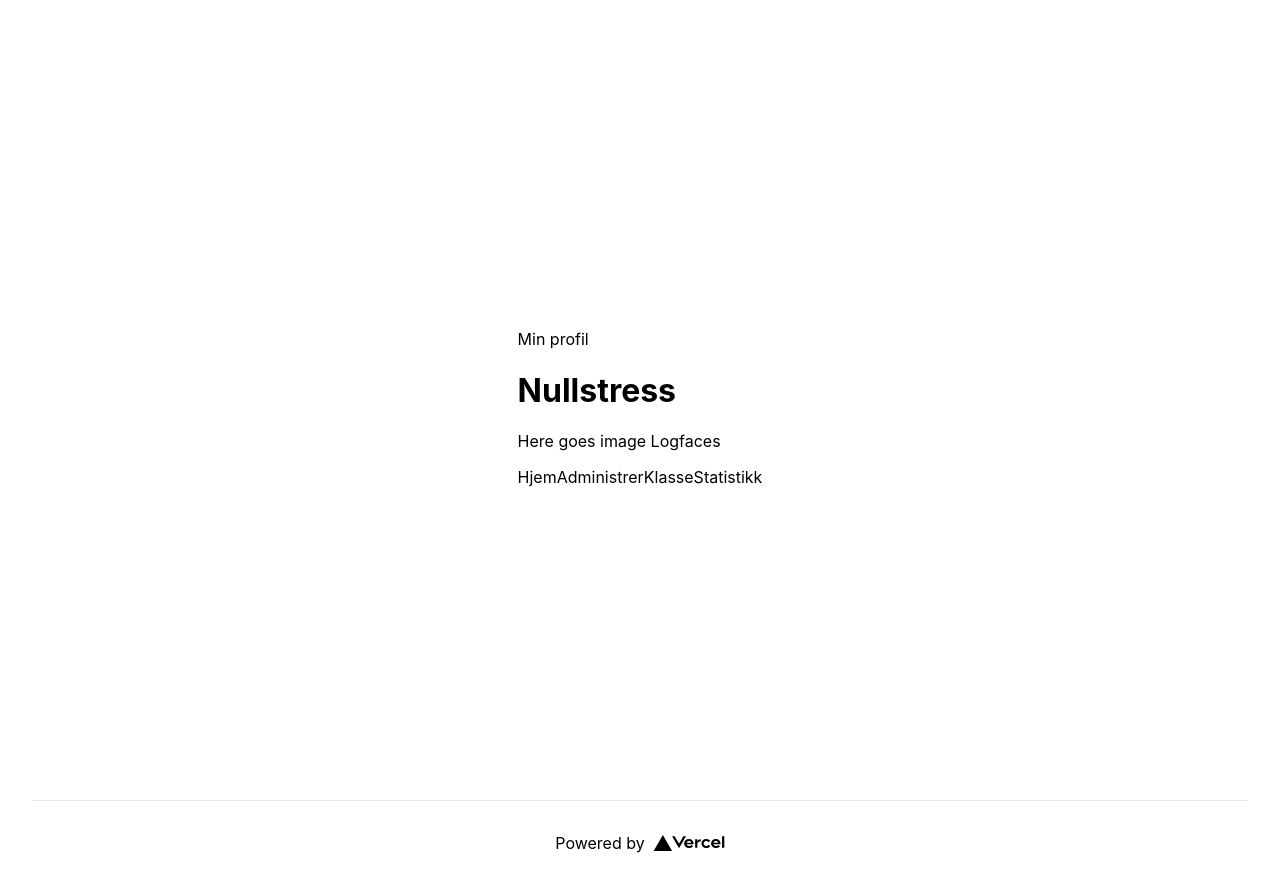
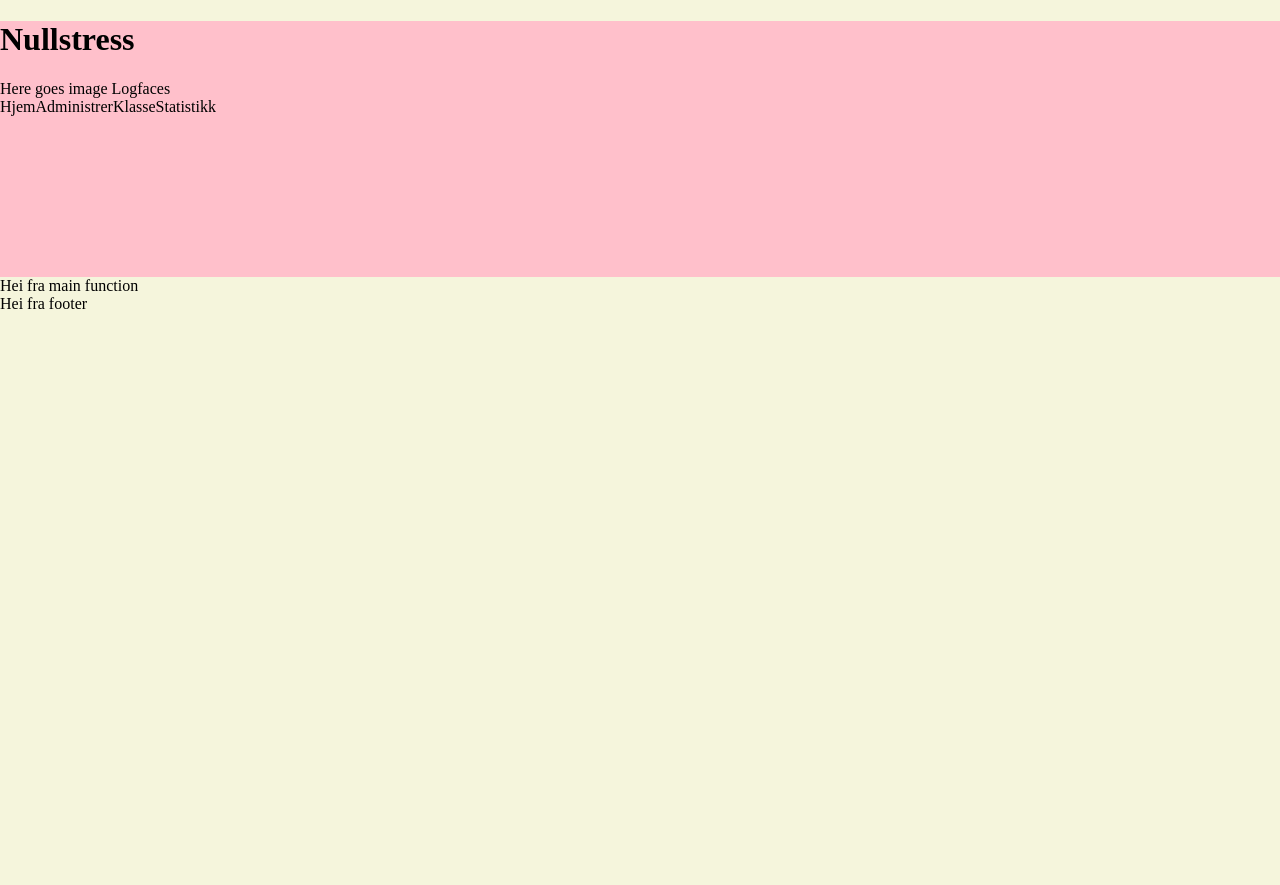
Before and after one commit to johanparnian/NullStressSolution, a Next.js app in the folder Front/nullfront/: page / in a window 1280 px wide. After the commit the page ends 800 px from the top, so only its background shows below. Built offline with nearby package versions, Linux system fonts and the light colour scheme.

Commit message:
Added base structure for pages.

```diff
--- a/Front/nullfront/Components/Admin/HeaderView.js
+++ b/Front/nullfront/Components/Admin/HeaderView.js
@@ -3,9 +3,9 @@
 export default function HeaderView() {
 
     return (
-        <div>
-            <div>
-                <p><a>Min profil</a></p>
+        <div class="container_header">
+            <div class="profile_button">
+                <a href="vg.no"></a>
             </div>
             <div>
                 <h1>Nullstress</h1>
--- a/Front/nullfront/Components/Admin/Main.js
+++ b/Front/nullfront/Components/Admin/Main.js
@@ -0,0 +1,8 @@
+export default function Main() {
+
+    return (
+        <div>
+            <p>Hei fra main function</p>
+        </div>
+    )
+}
--- a/Front/nullfront/pages/index.js
+++ b/Front/nullfront/pages/index.js
@@ -1,6 +1,7 @@
 import Head from 'next/head'
 import Image from 'next/image'
 import HeaderView from '../Components/Admin/HeaderView'
+import Main from '../Components/Admin/Main'
 import styles from '../styles/Home.module.css'
 
 export default function Home() {
@@ -14,22 +15,18 @@ export default function Home() {
 
       <main className={styles.main}>
 
-       <HeaderView />
+
+            <HeaderView />
+
+
+          <div id="container2">
+            <Main />
+          </div>
 
       </main>
 
-      <footer className={styles.footer}>
-        <a
-          href="https://vercel.com?utm_source=create-next-app&utm_medium=default-template&utm_campaign=create-next-app"
-          target="_blank"
-          rel="noopener noreferrer"
-        >
-          Powered by{' '}
-          <span className={styles.logo}>
-            <Image src="/vercel.svg" alt="Vercel Logo" width={72} height={16} />
-          </span>
-        </a>
-      </footer>
+      <footer>Hei fra footer</footer>
+
     </div>
   )
 }
--- a/Front/nullfront/styles/Home.module.css
+++ b/Front/nullfront/styles/Home.module.css
@@ -1,6 +1,7 @@
-.container {
-  padding: 0 2rem;
+/* .container {
+  background-color: green;
 }
+
 
 .main {
   min-height: 100vh;
@@ -15,7 +16,7 @@
 .footer {
   display: flex;
   flex: 1;
-  padding: 2rem 0;
+  padding: 5rem 0;
   border-top: 1px solid #eaeaea;
   justify-content: center;
   align-items: center;
@@ -126,4 +127,4 @@
   .logo img {
     filter: invert(1);
   }
-}
+} */
--- a/Front/nullfront/styles/globals.css
+++ b/Front/nullfront/styles/globals.css
@@ -1,4 +1,4 @@
-html,
+/* html,
 body {
   padding: 0;
   margin: 0;
@@ -24,3 +24,30 @@ a {
     background: black;
   }
 }
+
+#container2 {
+  background-color: pink;
+  border-style: solid;
+  border-width: 3px;
+  width: 100px;
+  height: 100px;
+}*/
+
+.container_header {
+  width: 100%;
+  height: 20vmax;
+  padding: 0;
+  background-color: pink;
+  margin: 0px;
+}
+
+body {
+  background-color: beige;
+  margin: 0px;
+  padding: 0px;
+}
+
+p {
+  margin: 0px;
+  padding: 0px;
+}
```
Also changed, not shown: Front/nullfront/pages/_app.js (line endings or trailing spaces).
